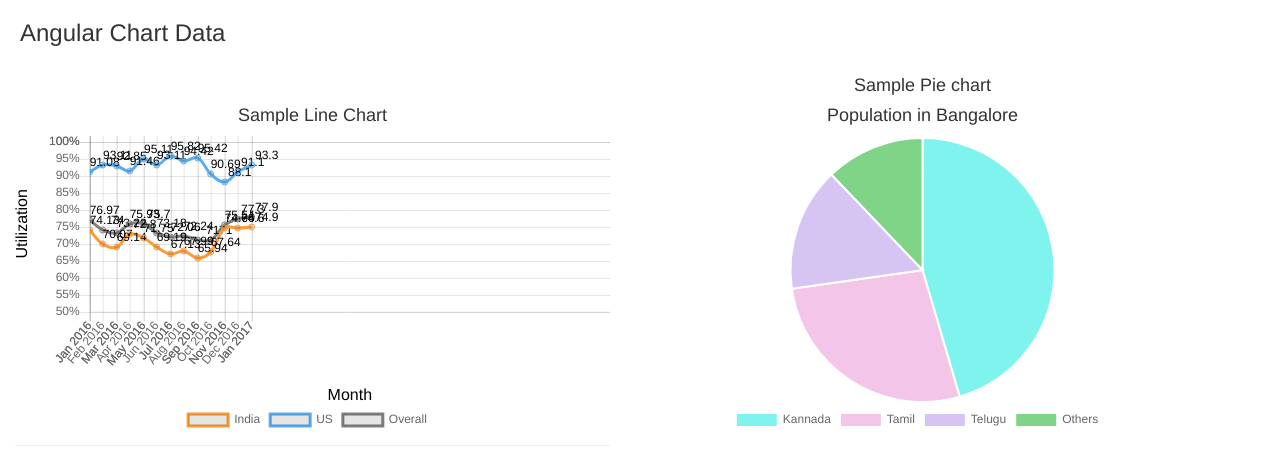
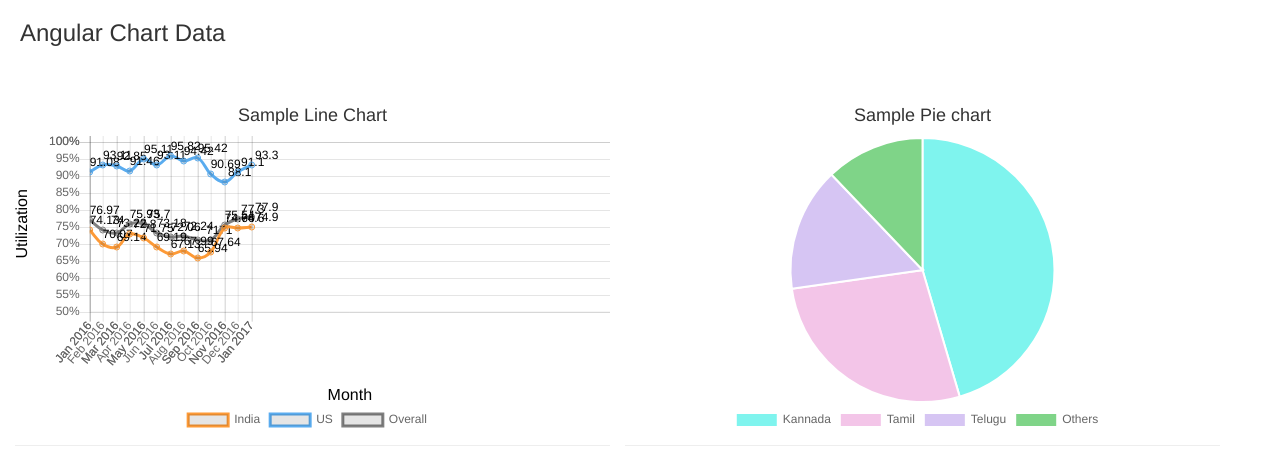
Before and after one commit to ASManojKumar/angular-sample-chart, a website: page index.html in a window 1280 px wide. Drawn offline with nearby package versions, Linux system fonts and the light colour scheme; files that its build step writes are made by us from their sources; files whose address does not match are found by name.

Commit message:
css alignment

```diff
--- a/css/style.css
+++ b/css/style.css
@@ -1,7 +1,3 @@
 h3 {
     margin: 20px;
 }
-
-.pie-chart-heading {
-    text-align: center;
-}
--- a/index.html
+++ b/index.html
@@ -20,10 +20,11 @@
                     </div>
                 </div>
                 <div class="row col-md-6">
-                    <h4 class="pie-chart-heading">Sample Pie chart</h4>
-                    <h4 class="pie-chart-heading">Population in Bangalore</h4>
-                    <div class="chart-div">
-                        <chart id="bench-skillwisePieChart" chart-type="'pie'" chart-data="benchPieChartData" dataset-label="'BenchSkillPieChart'" h-axis-prop="'label'" y-axis-prop="'count'" y-scale-suffix="" h-scale-label="Designation" y-scale-label="Count" date-type="'false'" legend-display="true"> </chart>
+                    <div class="page-header text-center">
+                        <h4>Sample Pie chart</h4>
+                        <div class="chart-div">
+                            <chart id="bench-skillwisePieChart" chart-type="'pie'" chart-data="benchPieChartData" dataset-label="'BenchSkillPieChart'" h-axis-prop="'label'" y-axis-prop="'count'" y-scale-suffix="" h-scale-label="Designation" y-scale-label="Count" date-type="'false'" legend-display="true"> </chart>
+                        </div>
                     </div>
                 </div>
             </div>
```
Also changed, not shown: dist/index.html, dist/json/data.json.
